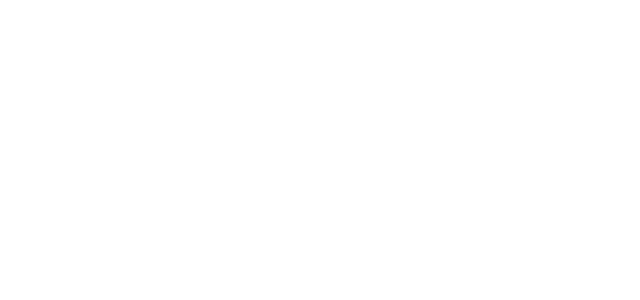
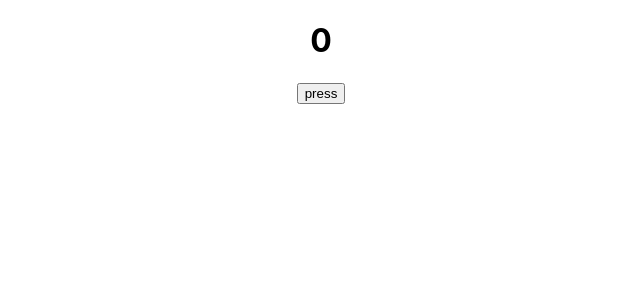
Before and after one commit to badshasha/react-hooks, a React (Create React App) app: page / in a window 1280 px wide. Shown: the top 300 px of the page, without its empty margins (319-959 px from the left). Built offline with nearby package versions, Linux system fonts and the light colour scheme.

Commit message:
usereducer [with single switch]

```diff
--- a/src/App.js
+++ b/src/App.js
@@ -1,10 +1,14 @@
 import logo from './logo.svg';
 import './App.css';
+import FirstHook from './hooks/FirstHook';
+import ReduceHook from './hooks/ReduceHook';
+
 
 function App() {
   return (
     <div className="App">
-
+       {/* <FirstHook /> */}
+       <ReduceHook/>
     </div>
   );
 }
--- a/src/hooks/FirstHook.jsx
+++ b/src/hooks/FirstHook.jsx
@@ -3,12 +3,15 @@
 function FirstHook() {
 
     const [value , setValue] = useState(); // use state without value
-    const [vlaue2 , setValue2 ] = useState(false); // use state with default value
+    const [value2 , setValue2 ] = useState(false); // use state with default value
+
 
 
   const valueChanger = () =>{
       setValue2(!value2); // convert value based on the button press
   }
+
+
 
   return (
     <div>
@@ -16,7 +19,7 @@
         <h1>{value2}</h1>
 
     {/* now i create on change method for change volue2 vlaue  */}
-        <button onChange={valueChanger} >press</button>
+        <button onClick={valueChanger} >press</button>
     </div>
   )
 }
--- /dev/null
+++ b/src/hooks/ReduceHook.jsx
@@ -0,0 +1,37 @@
+import React , {useReducer} from 'react'
+
+function ReduceHook() {
+
+
+     // function
+    const functionName = (state,action) => {
+        switch (action.type) {
+            case "Increase":
+                return { value : state.value + 1 }; // return {} with initial state names ex : {  value : state.value + 1 } state value use for access previous value
+
+            default:
+                console.log("error");
+                // throw new Error();
+        }
+    }
+
+    // create use reducer
+    const [state , dispath] = useReducer(functionName , {value:0})
+
+
+
+
+
+  return (
+    <div>
+        {/* access state value  */}
+        <h1>{state.value}</h1>
+
+        {/* change value  */}
+        <button onClick={()=> dispath({type:"Increase"}) } >press</button>
+
+    </div>
+  )
+}
+
+export default ReduceHook
```
